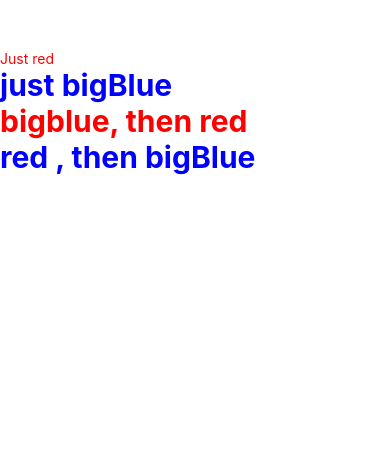
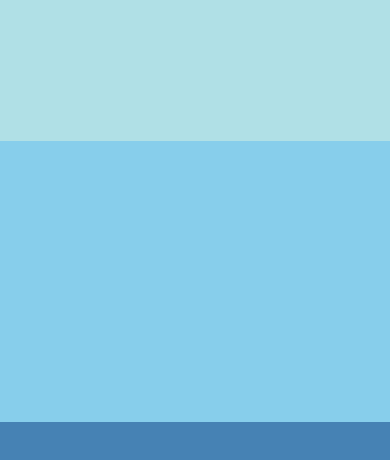
Before and after one commit to Kratosgado/Starting-Out-With-React-Native, a React Native app: screen / in a window 390 px wide. Shown: the top 460 px of the page. Built offline with nearby package versions, Linux system fonts and the light colour scheme.

Commit message:
flex dimension

```diff
--- a/App.js
+++ b/App.js
@@ -1,29 +1,39 @@
 import React from "react";
-import { StyleSheet, Text, View } from "react-native";
+import { View } from "react-native";
 
-const LotsOfStyles = () => {
+const FlexedDimensionBasics = () => {
   return (
-    <View style={styles.container}>
-      <Text style={styles.red}>Just red</Text>
-      <Text style={styles.bigBlue}>just bigBlue</Text>
-      <Text style={[ styles.bigBlue, styles.red ]}>bigblue, then red</Text>
-      <Text style={[ styles.red, styles.bigBlue ]}>red , then bigBlue</Text>
+    <View style={{ flex: 1 }}>
+      <View style={{ flex: 1, backgroundColor: 'powderblue' }} />
+      <View style={{ flex: 2, backgroundColor: 'skyblue' }} />
+      <View style={{ flex: 3, backgroundColor: 'steelblue' }} />
     </View>
-  );
+  )
 };
 
-const styles = StyleSheet.create({
-  container: {
-    marginTop: 50,
-  },
-  bigBlue: {
-    color: 'blue',
-    fontWeight: 'bold',
-    fontSize: 30,
-  },
-  red: {
-    color: 'red'
-  }
-})
+const FixedDimensionBasics = () => {
+  return (
+    <View>
+      <View
+        style={{
+          width: 50,
+          height: 50,
+          backgroundColor: 'powderblue'
+        }}
+      />
+      <View style={{
+        width: 100,
+        height: 100,
+        backgroundColor: 'skyblue'
+      }}
+      />
+      <View style={{
+        width: 150,
+        height: 150,
+        backgroundColor: 'steelblue',
+      }} />
+    </View>
+  )
+}
 
-export default LotsOfStyles;
+export default FlexedDimensionBasics;
```
